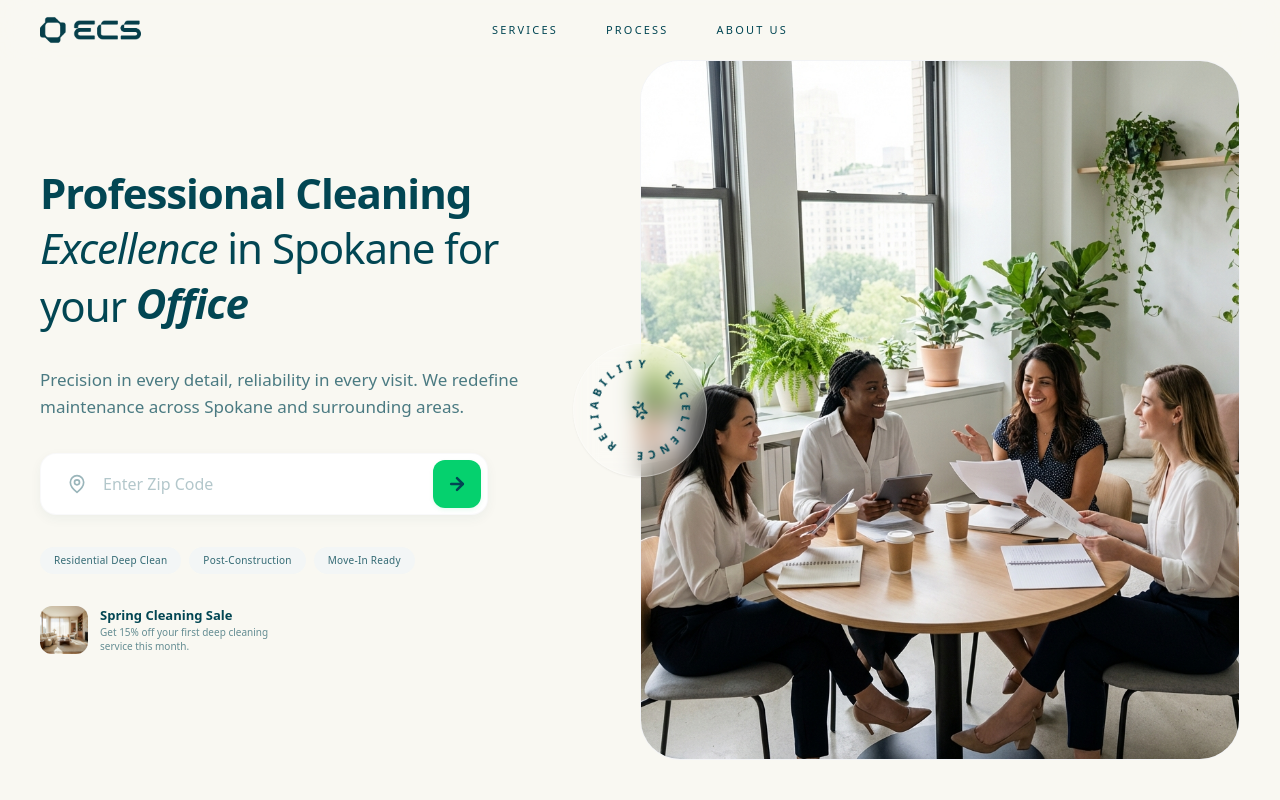
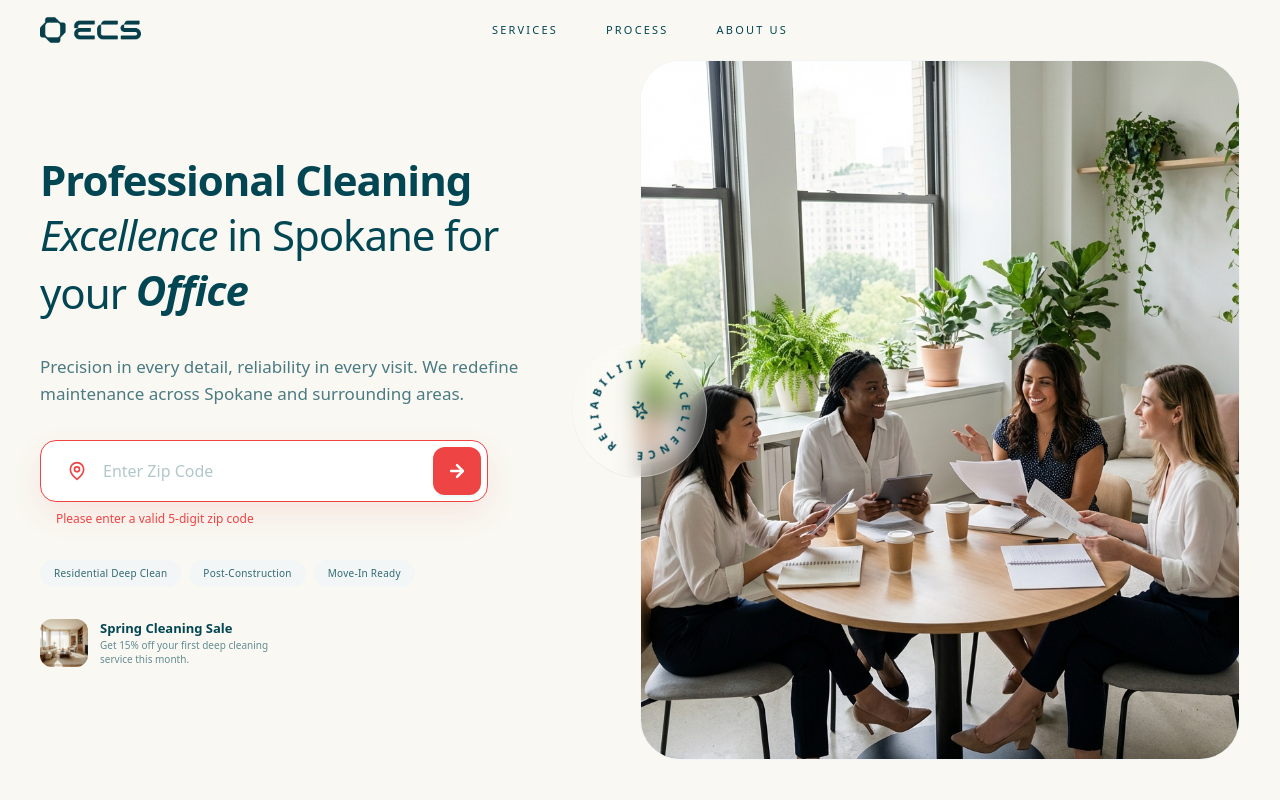
Before and after one commit to renatoquerales28-byte/extreme-cleaning-next, a Next.js app: page / in a window 1280 px wide. Both pictures are taken after typing "Sample" into the empty fields and a click on the button 457 px from the left and 483 px from the top of the page. Shown: the top 800 px of the page. Built offline with nearby package versions, Linux system fonts and the light colour scheme.

Commit message:
UI: Add inline error message for unavailable zip codes

```diff
--- a/src/components/landing/HeroSection.tsx
+++ b/src/components/landing/HeroSection.tsx
@@ -13,6 +13,7 @@ export default function HeroSection({ onOpenWizard }: { onOpenWizard?: (zip?: st
     const [isFocused, setIsFocused] = useState(false);
     const [isStickyFocused, setIsStickyFocused] = useState(false);
     const [showSticky, setShowSticky] = useState(false);
+    const [error, setError] = useState<string | null>(null);
 
     const words = ["Home", "Business", "Office", "Medical Facility", "Building"];
     const heroImages = [
@@ -55,7 +56,7 @@ export default function HeroSection({ onOpenWizard }: { onOpenWizard?: (zip?: st
                 const res = await checkZipAvailability(zipCode);
 
                 if (res.status === 'unavailable') {
-                    toast.error("Sorry, we don't service this area yet.");
+                    setError("Sorry, we don't service this area yet.");
                     return;
                 }
 
@@ -73,7 +74,7 @@ export default function HeroSection({ onOpenWizard }: { onOpenWizard?: (zip?: st
                 toast.error("Something went wrong. Please try again.");
             }
         } else {
-            toast.error("Please enter a valid 5-digit zip code");
+            setError("Please enter a valid 5-digit zip code");
         }
     };
 
@@ -205,21 +206,36 @@ export default function HeroSection({ onOpenWizard }: { onOpenWizard?: (zip?: st
 
                         {/* Mobile Delicate Input */}
                         <div className="max-w-md mx-auto relative group pt-2">
-                            <form onSubmit={handleStart} className="flex items-center bg-white rounded-2xl p-1 transition-all duration-500 border border-gray-100 shadow-[0_4px_15px_rgba(0,0,0,0.05)]">
-                                <div className="pl-4 text-[#024653]/40">
+                            <form onSubmit={handleStart} className={`flex items-center bg-white rounded-2xl p-1 transition-all duration-300 border ${error ? 'border-red-500 shadow-[0_0_10px_rgba(239,68,68,0.1)]' : 'border-gray-100 shadow-[0_4px_15px_rgba(0,0,0,0.05)]'}`}>
+                                <div className={`pl-4 ${error ? 'text-red-500' : 'text-[#024653]/40'}`}>
                                     <MapPin size={18} />
                                 </div>
                                 <input
                                     type="text"
                                     value={zipCode}
-                                    onChange={(e) => setZipCode(e.target.value.replace(/\D/g, '').slice(0, 5))}
+                                    onChange={(e) => {
+                                        setError(null);
+                                        setZipCode(e.target.value.replace(/\D/g, '').slice(0, 5));
+                                    }}
                                     placeholder="Enter Zip Code"
                                     className="w-full bg-transparent border-none focus:ring-0 focus:outline-none text-[#024653] font-medium placeholder:text-[#024653]/30 text-base px-3 h-10"
                                 />
-                                <button type="submit" className="bg-[#05D16E] text-[#024653] w-10 h-10 rounded-xl flex items-center justify-center shrink-0">
+                                <button type="submit" className={`${error ? 'bg-red-500' : 'bg-[#05D16E]'} text-white w-10 h-10 rounded-xl flex items-center justify-center shrink-0 transition-colors`}>
                                     <ArrowRight size={18} className="stroke-[3px]" />
                                 </button>
                             </form>
+                            <AnimatePresence>
+                                {error && (
+                                    <motion.p
+                                        initial={{ opacity: 0, y: -10 }}
+                                        animate={{ opacity: 1, y: 0 }}
+                                        exit={{ opacity: 0, y: -10 }}
+                                        className="text-red-500 text-[11px] mt-2 font-medium"
+                                    >
+                                        {error}
+                                    </motion.p>
+                                )}
+                            </AnimatePresence>
                         </div>
 
                         {/* Mobile Spacer & Ticker */}
@@ -260,12 +276,15 @@ export default function HeroSection({ onOpenWizard }: { onOpenWizard?: (zip?: st
                             <div className="flex flex-col gap-5">
                                 <div className="flex items-center gap-2 w-full">
                                     {/* Input side */}
-                                    <div className={`flex-1 flex items-center bg-white rounded-full px-4 h-12 shadow-[0_4px_20px_rgba(2,70,83,0.06)] border transition-all duration-300 ${isStickyFocused ? 'border-[#05D16E]/40 shadow-[0_4px_25px_rgba(5,209,110,0.1)]' : 'border-gray-100'}`}>
-                                        <MapPin size={16} className={`shrink-0 transition-colors ${isStickyFocused ? 'text-[#05D16E]' : 'text-[#024653]/30'}`} />
+                                    <div className={`flex-1 flex items-center bg-white rounded-full px-4 h-12 shadow-[0_4px_20px_rgba(2,70,83,0.06)] border transition-all duration-300 ${error ? 'border-red-500' : isStickyFocused ? 'border-[#05D16E]/40 shadow-[0_4px_25px_rgba(5,209,110,0.1)]' : 'border-gray-100'}`}>
+                                        <MapPin size={16} className={`shrink-0 transition-colors ${error ? 'text-red-500' : isStickyFocused ? 'text-[#05D16E]' : 'text-[#024653]/30'}`} />
                                         <input
                                             type="text"
                                             value={zipCode}
-                                            onChange={(e) => setZipCode(e.target.value.replace(/\D/g, '').slice(0, 5))}
+                                            onChange={(e) => {
+                                                setError(null);
+                                                setZipCode(e.target.value.replace(/\D/g, '').slice(0, 5));
+                                            }}
                                             onFocus={() => setIsStickyFocused(true)}
                                             onBlur={() => setIsStickyFocused(false)}
                                             placeholder="Zipcode"
@@ -356,17 +375,22 @@ export default function HeroSection({ onOpenWizard }: { onOpenWizard?: (zip?: st
                                 {/* Premium Elevated Zip Code Input - Refined Shadow */}
                                 <div className="max-w-md">
                                     <form onSubmit={handleStart} className="relative group">
-                                        <div className={`flex items-center bg-white rounded-2xl p-1.5 transition-all duration-500 border border-gray-100/50 ${isFocused
-                                            ? 'shadow-[0_12px_30px_rgba(2,70,83,0.12)] scale-[1.01]'
-                                            : 'shadow-[0_4px_12px_rgba(2,70,83,0.05)]'
+                                        <div className={`flex items-center bg-white rounded-2xl p-1.5 transition-all duration-500 border ${error
+                                            ? 'border-red-500 shadow-[0_12px_30px_rgba(239,68,68,0.1)]'
+                                            : isFocused
+                                                ? 'border-gray-100 shadow-[0_12px_30px_rgba(2,70,83,0.12)] scale-[1.01]'
+                                                : 'border-gray-100/50 shadow-[0_4px_12px_rgba(2,70,83,0.05)]'
                                             }`}>
-                                            <div className={`pl-5 transition-colors duration-300 ${isFocused ? 'text-[#024653]' : 'text-[#024653]/40'}`}>
+                                            <div className={`pl-5 transition-colors duration-300 ${error ? 'text-red-500' : isFocused ? 'text-[#024653]' : 'text-[#024653]/40'}`}>
                                                 <MapPin size={20} />
                                             </div>
                                             <input
                                                 type="text"
                                                 value={zipCode}
-                                                onChange={(e) => setZipCode(e.target.value.replace(/\D/g, '').slice(0, 5))}
+                                                onChange={(e) => {
+                                                    setError(null);
+                                                    setZipCode(e.target.value.replace(/\D/g, '').slice(0, 5));
+                                                }}
                                                 onFocus={() => setIsFocused(true)}
                                                 onBlur={() => setIsFocused(false)}
                                                 placeholder="Enter Zip Code"
@@ -374,11 +398,23 @@ export default function HeroSection({ onOpenWizard }: { onOpenWizard?: (zip?: st
                                             />
                                             <button
                                                 type="submit"
-                                                className="bg-[#05D16E] hover:bg-[#04bd63] text-[#024653] w-12 h-12 rounded-xl flex items-center justify-center transition-all shrink-0 shadow-[0_2px_4px_rgba(5,209,110,0.1)] active:scale-95"
+                                                className={`${error ? 'bg-red-500 hover:bg-red-600' : 'bg-[#05D16E] hover:bg-[#04bd63]'} text-white w-12 h-12 rounded-xl flex items-center justify-center transition-all shrink-0 shadow-[0_2px_4px_rgba(5,209,110,0.1)] active:scale-95`}
                                             >
                                                 <ArrowRight size={20} className="stroke-[3px]" />
                                             </button>
                                         </div>
+                                        <AnimatePresence>
+                                            {error && (
+                                                <motion.p
+                                                    initial={{ opacity: 0, y: -10 }}
+                                                    animate={{ opacity: 1, y: 0 }}
+                                                    exit={{ opacity: 0, y: -10 }}
+                                                    className="text-red-500 text-[12px] mt-2 ml-4 font-medium"
+                                                >
+                                                    {error}
+                                                </motion.p>
+                                            )}
+                                        </AnimatePresence>
                                     </form>
                                 </div>
 
```
